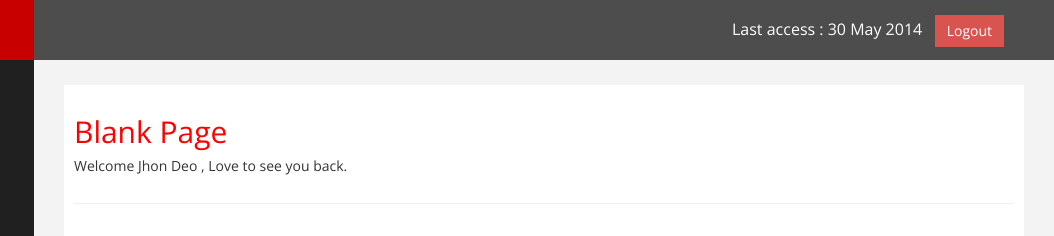
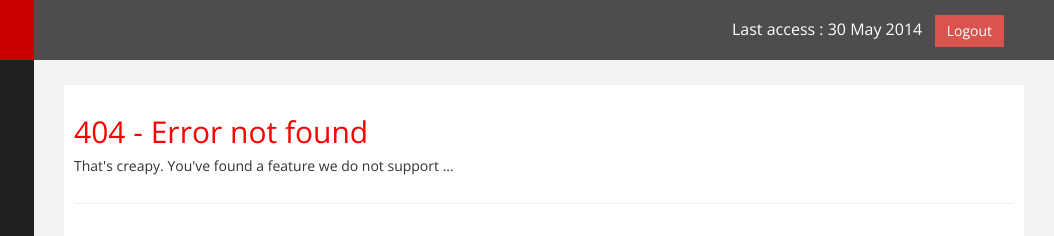
Before and after one commit to Kandru/TS3eventscripts, a plain HTML site: page wwwroot/templates/404.html in a window 1280 px wide. Shown: the top 236 px of the page, 226-1280 px from the left. Drawn offline with nearby package versions, Linux system fonts and the light colour scheme; files that its build step writes are made by us from their sources; files whose address does not match are found by name.

Commit message:
Changed 404 Template

```diff
--- a/wwwroot/templates/404.html
+++ b/wwwroot/templates/404.html
@@ -3,7 +3,7 @@
 <head>
       <meta charset="utf-8" />
     <meta name="viewport" content="width=device-width, initial-scale=1.0" />
-    <title>Free Bootstrap Admin Template : Binary Admin</title>
+    <title>404</title>
 	<!-- BOOTSTRAP STYLES-->
     <link href="assets/css/bootstrap.css" rel="stylesheet" />
      <!-- FONTAWESOME STYLES-->
@@ -99,8 +99,8 @@ font-size: 16px;"> Last access : 30 May 2014 &nbsp; <a href="#" class="btn btn-d
             <div id="page-inner">
                 <div class="row">
                     <div class="col-md-12">
-                     <h2>Blank Page</h2>
-                        <h5>Welcome Jhon Deo , Love to see you back. </h5>
+                     <h2>404 - Error not found</h2>
+                        <h5>That's creapy. You've found a feature we do not support ...</h5>
 
                     </div>
                 </div>
```
